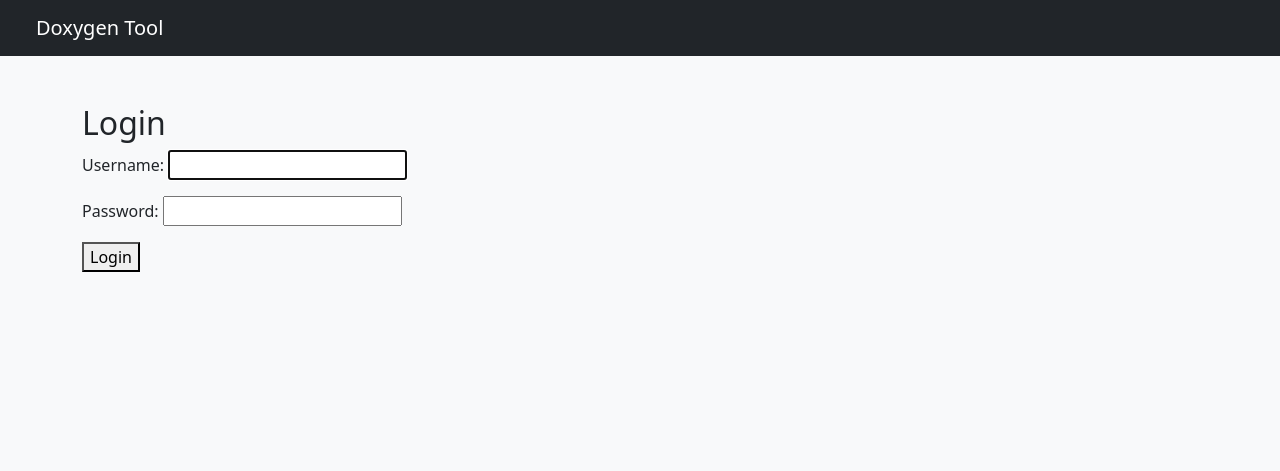
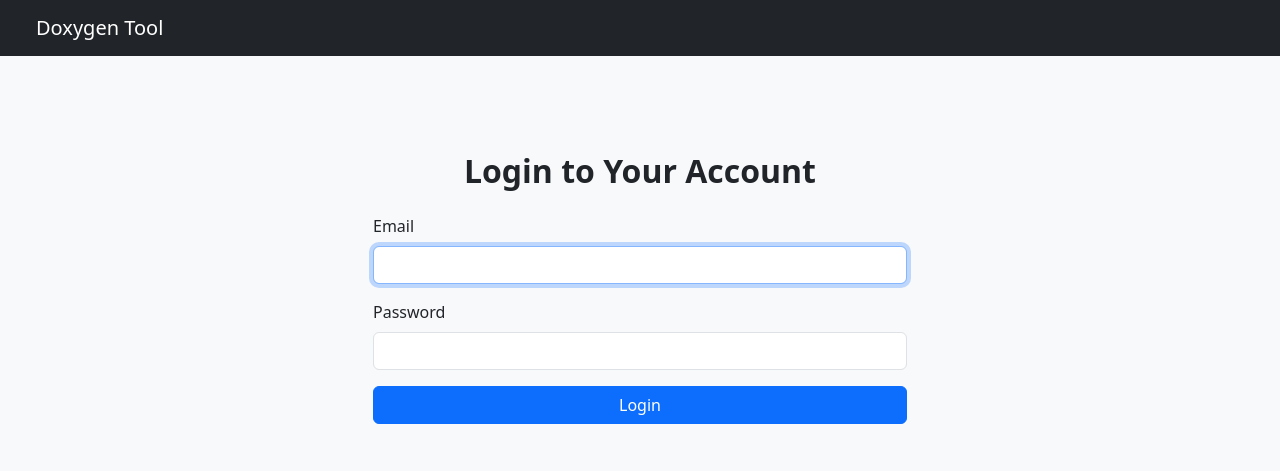
Before and after one commit to Tashif-Bashir/doxgenweb, a Django app: page /login/ in a window 1280 px wide. Shown: the top 471 px of the page. Run offline with Django 4.2, Linux system fonts and the light colour scheme.

Commit message:
updated login

```diff
--- a/upload/templates/upload/base.html
+++ b/upload/templates/upload/base.html
@@ -31,3 +31,4 @@
   <script src="https://cdn.jsdelivr.net/npm/bootstrap@5.3.0/dist/js/bootstrap.bundle.min.js"></script>
 </body>
 </html>
+{% load form_tags %}
--- a/upload/templates/upload/login.html
+++ b/upload/templates/upload/login.html
@@ -1,9 +1,40 @@
 {% extends 'upload/base.html' %}
+{% load form_tags %}
+{% block title %}Login | Doxygen Web Tool{% endblock %}
 {% block content %}
-<h2>Login</h2>
-<form method="post">
-    {% csrf_token %}
-    {{ form.as_p }}
-    <button type="submit">Login</button>
-</form>
+<div class="container py-5">
+  <h2 class="fw-bold mb-4 text-center">Login to Your Account</h2>
+  <div class="row justify-content-center">
+    <div class="col-md-6">
+      <form method="post" novalidate>
+        {% csrf_token %}
+        {% if form.non_field_errors %}
+          <div class="alert alert-danger">
+            {{ form.non_field_errors }}
+          </div>
+        {% endif %}
+
+        <div class="mb-3">
+          <label for="{{ form.username.id_for_label }}" class="form-label">Email</label>
+          {{ form.username|add_class:"form-control" }}
+          {% if form.username.errors %}
+            <div class="text-danger small">{{ form.username.errors.0 }}</div>
+          {% endif %}
+        </div>
+
+        <div class="mb-3">
+          <label for="{{ form.password.id_for_label }}" class="form-label">Password</label>
+          {{ form.password|add_class:"form-control" }}
+          {% if form.password.errors %}
+            <div class="text-danger small">{{ form.password.errors.0 }}</div>
+          {% endif %}
+        </div>
+
+        <div class="d-grid">
+          <button type="submit" class="btn btn-primary">Login</button>
+        </div>
+      </form>
+    </div>
+  </div>
+</div>
 {% endblock %}
--- /dev/null
+++ b/upload/templatetags/form_tags.py
@@ -0,0 +1,7 @@
+from django import template
+
+register = template.Library()
+
+@register.filter(name='add_class')
+def add_class(field, css_class):
+    return field.as_widget(attrs={"class": css_class})
```
Also changed, not shown: upload/templatetags/__init__.py (added).
